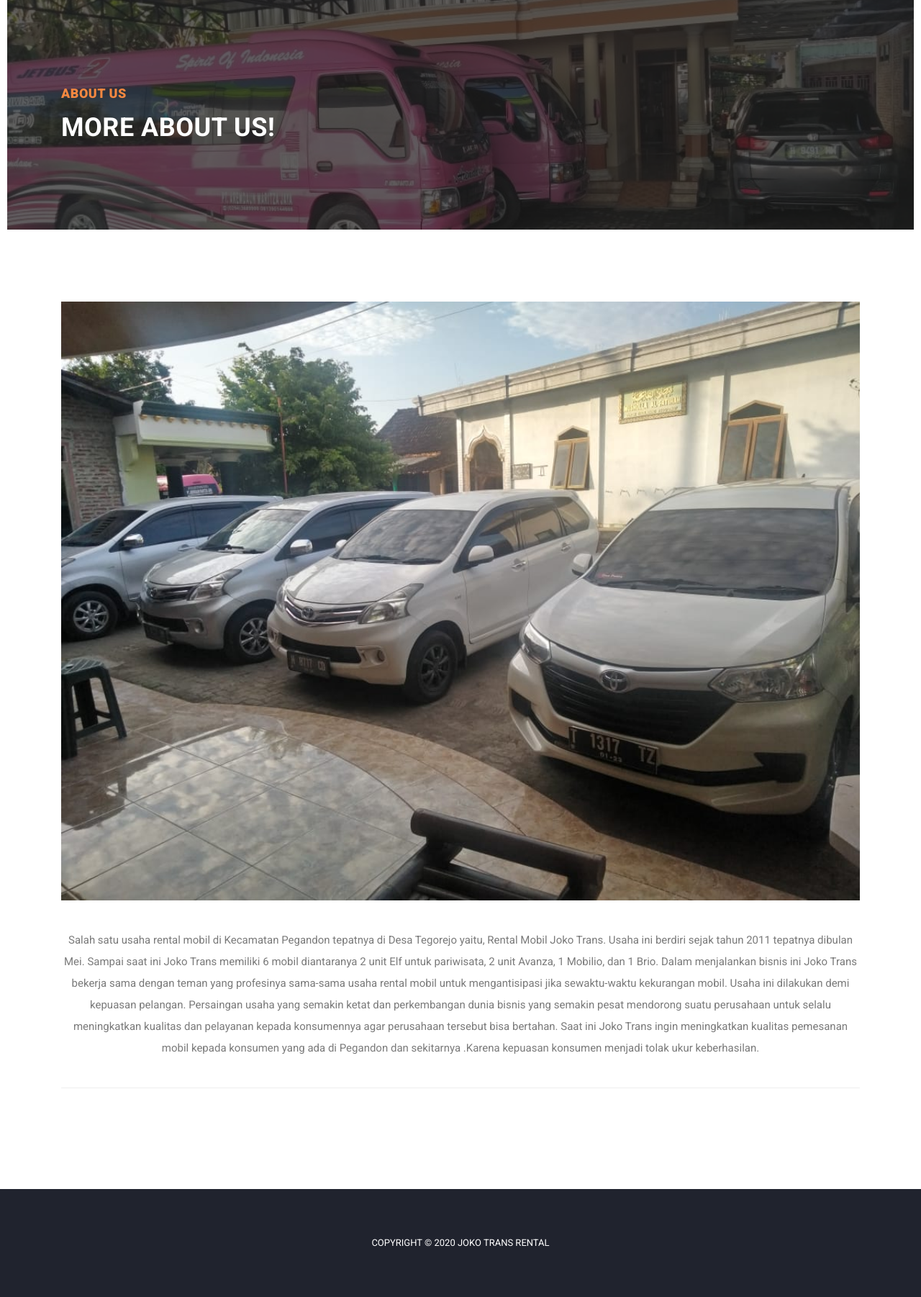
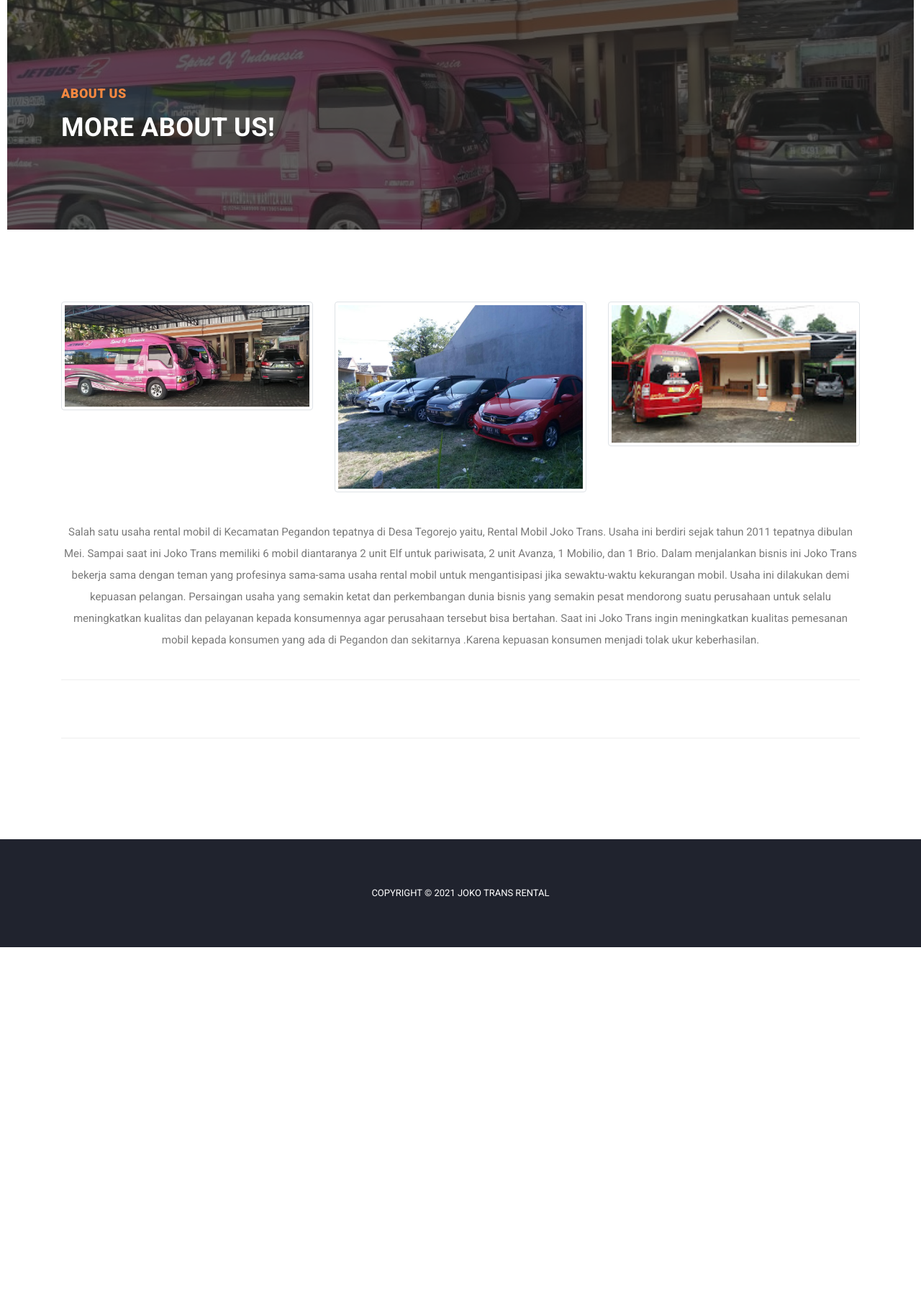
Before and after one commit to HilmiMubarok/rental-mobil, a PHP site: the page made by views/frontend/about.php in a window 1280 px wide. Shown: the part 111-1913 px from the top of the page at 72% size. After the commit the page ends 1427 px from the top, so only its background shows below. Run offline with PHP 8.4, Linux system fonts and the light colour scheme; the template is opened without the code that fills it, so the values that code supplies are empty.

```diff
--- a/views/frontend/about.php
+++ b/views/frontend/about.php
@@ -90,8 +90,19 @@
 
         <div class="row">
           <div class="col-lg-12">
-            <img src="<?= base_url('front') ?>/assets/images/rental.jpeg" alt="">
+            <div class="row">
+              <div class="col">
+                <img src="<?= base_url('front') ?>/assets/images/banner-image-1-1920x300.jpg" class="img-thumbnail img-fluid">
+              </div>
+              <div class="col">
+                <img src="<?= base_url('front') ?>/assets/images/mobil1.jpg" class="img-thumbnail img-fluid">
+              </div>
+              <div class="col">
+                <img src="<?= base_url('front') ?>/assets/images/mobil2.jpg" class="img-thumbnail img-fluid">
+              </div>
+            </div>
             <p>Salah satu usaha rental mobil di Kecamatan Pegandon tepatnya di Desa Tegorejo yaitu, Rental Mobil Joko Trans. Usaha ini berdiri sejak tahun 2011 tepatnya dibulan Mei. Sampai saat ini Joko Trans memiliki 6 mobil diantaranya 2 unit Elf untuk pariwisata, 2 unit Avanza, 1 Mobilio, dan 1 Brio. Dalam menjalankan bisnis ini Joko Trans bekerja sama dengan teman yang profesinya sama-sama usaha rental mobil untuk mengantisipasi jika sewaktu-waktu kekurangan mobil. Usaha ini dilakukan demi kepuasan pelangan. Persaingan usaha yang semakin ketat dan perkembangan dunia bisnis yang semakin pesat mendorong suatu perusahaan untuk selalu meningkatkan kualitas dan pelayanan kepada konsumennya agar perusahaan tersebut bisa bertahan. Saat ini Joko Trans ingin meningkatkan kualitas pemesanan mobil kepada konsumen yang ada di Pegandon dan sekitarnya .Karena kepuasan konsumen menjadi tolak ukur keberhasilan.</p>
+            <p>
 
           </div>
         </div>
@@ -101,13 +112,14 @@
     </section>
 
 
+
     <footer>
       <div class="container">
         <div class="row">
           <div class="col-lg-12">
             <div class="copyright-text">
               <p>
-                Copyright © 2020 Joko Trans Rental
+                Copyright © 2021 Joko Trans Rental
               </p>
             </div>
           </div>
--- a/views/frontend/contact.php
+++ b/views/frontend/contact.php
@@ -176,7 +176,7 @@
           <div class="col-lg-12">
             <div class="copyright-text">
               <p>
-                Copyright © 2020 Joko Trans Rental
+                Copyright © 2021 Joko Trans Rental
               </p>
             </div>
           </div>
--- a/views/frontend/home.php
+++ b/views/frontend/home.php
@@ -130,7 +130,7 @@
           <div class="col-lg-12">
             <div class="copyright-text">
               <p>
-                Copyright © 2020 Joko Trans Rental
+                Copyright © 2021 Joko Trans Rental
               </p>
               <!-- <p>
                 Copyright © 2020 Joko Trans Rental
--- a/views/frontend/pemesanan.php
+++ b/views/frontend/pemesanan.php
@@ -135,7 +135,7 @@
           <div class="col-lg-12">
             <div class="copyright-text">
               <p>
-                Copyright © 2020 Joko Trans Rental
+                Copyright © 2021 Joko Trans Rental
               </p>
             </div>
           </div>
```
Also changed, not shown: views/_partials/navbar.php (+4 -4 lines), front/assets/images/mobil1.jpg (added), front/assets/images/mobil2.jpg (added).
